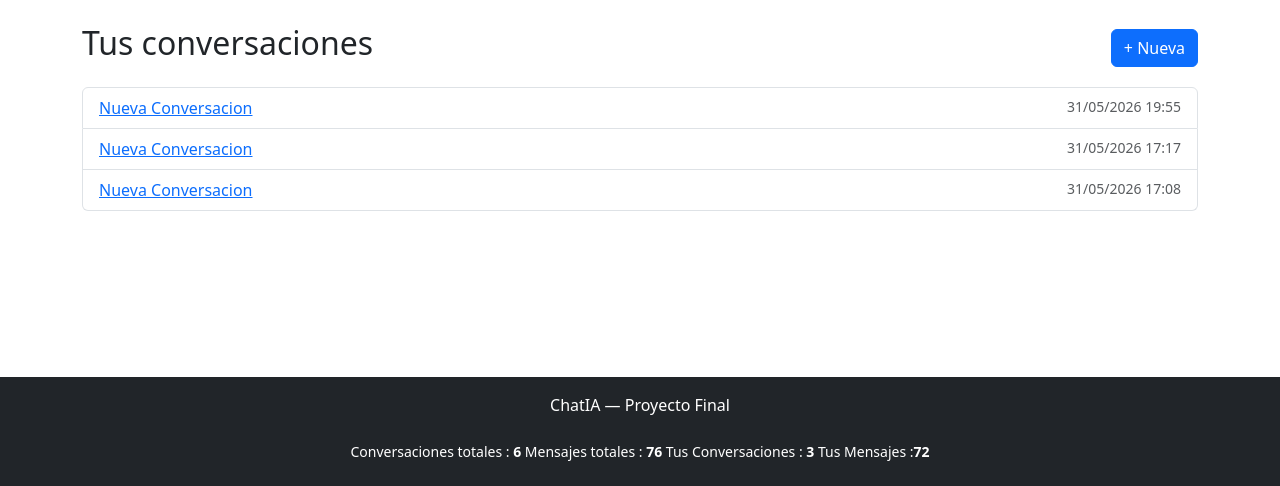
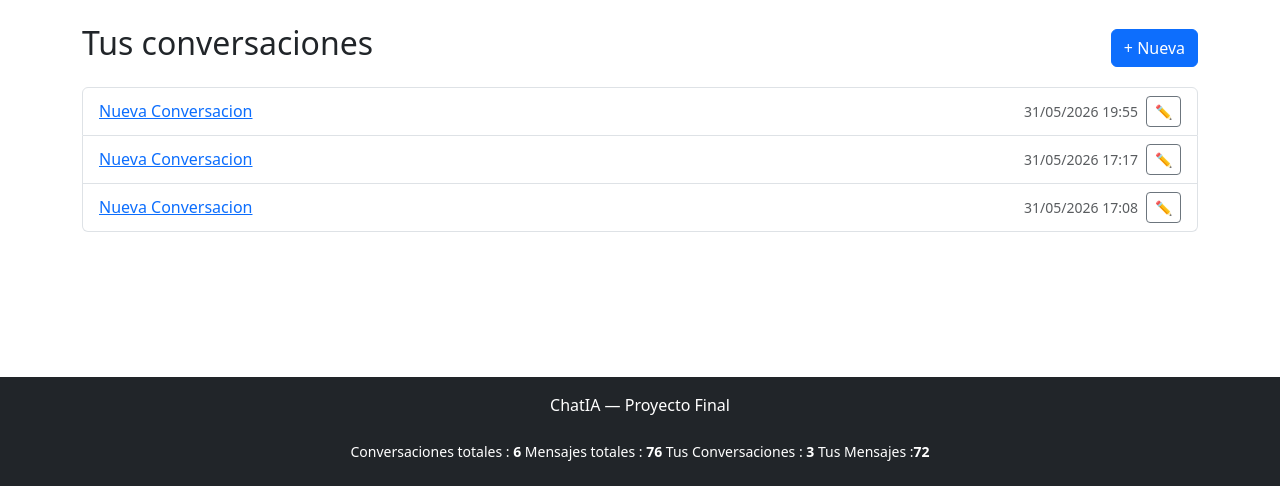
Before and after one commit to molilobo/final-chatia, a Django app: page /chat/ in a window 1280 px wide. Shown: the part 314-800 px from the top of the page. Run offline with Django 5.2, Linux system fonts and the light colour scheme; a user stored in the database is signed in; data comes from the database, SQL or seed files in the repository; some libraries are stand-ins or nearby versions.

Commit message:
Edit chat_home.html

```diff
--- a/chat/templates/chat/chat_home.html
+++ b/chat/templates/chat/chat_home.html
@@ -11,10 +11,23 @@
 {% if conversaciones %}
     <ul class="list-group">
     {% for conv in conversaciones %}
-        <li class="list-group-item d-flex justify-content-between">
+        <li class="list-group-item">
+        <div class="d-flex justify-content-between align-items-center">
             <a href="/chat/{{ conv.id }}/">{{ conv.titulo }}</a>
-            <small class="text-muted">{{ conv.creada|date:"d/m/Y H:i" }}</small>
-        </li>
+            <div class="d-flex align-items-center gap-2">
+                <small class="text-muted">{{ conv.creada|date:"d/m/Y H:i" }}</small>
+                <button class="btn btn-sm btn-outline-secondary"
+                        onclick="this.closest('li').querySelector('.form-renombrar').classList.toggle('d-none')">✏️</button>
+            </div>
+        </div>
+        <form class="form-renombrar d-none mt-2" method="post" action="/chat/{{ conv.id }}/renombrar/">
+            {% csrf_token %}
+            <div class="input-group input-group-sm">
+                <input type="text" name="titulo" class="form-control" value="{{ conv.titulo }}">
+                <button type="submit" class="btn btn-primary">Guardar</button>
+            </div>
+        </form>
+    </li>
     {% endfor %}
     </ul>
 {% else %}
```
